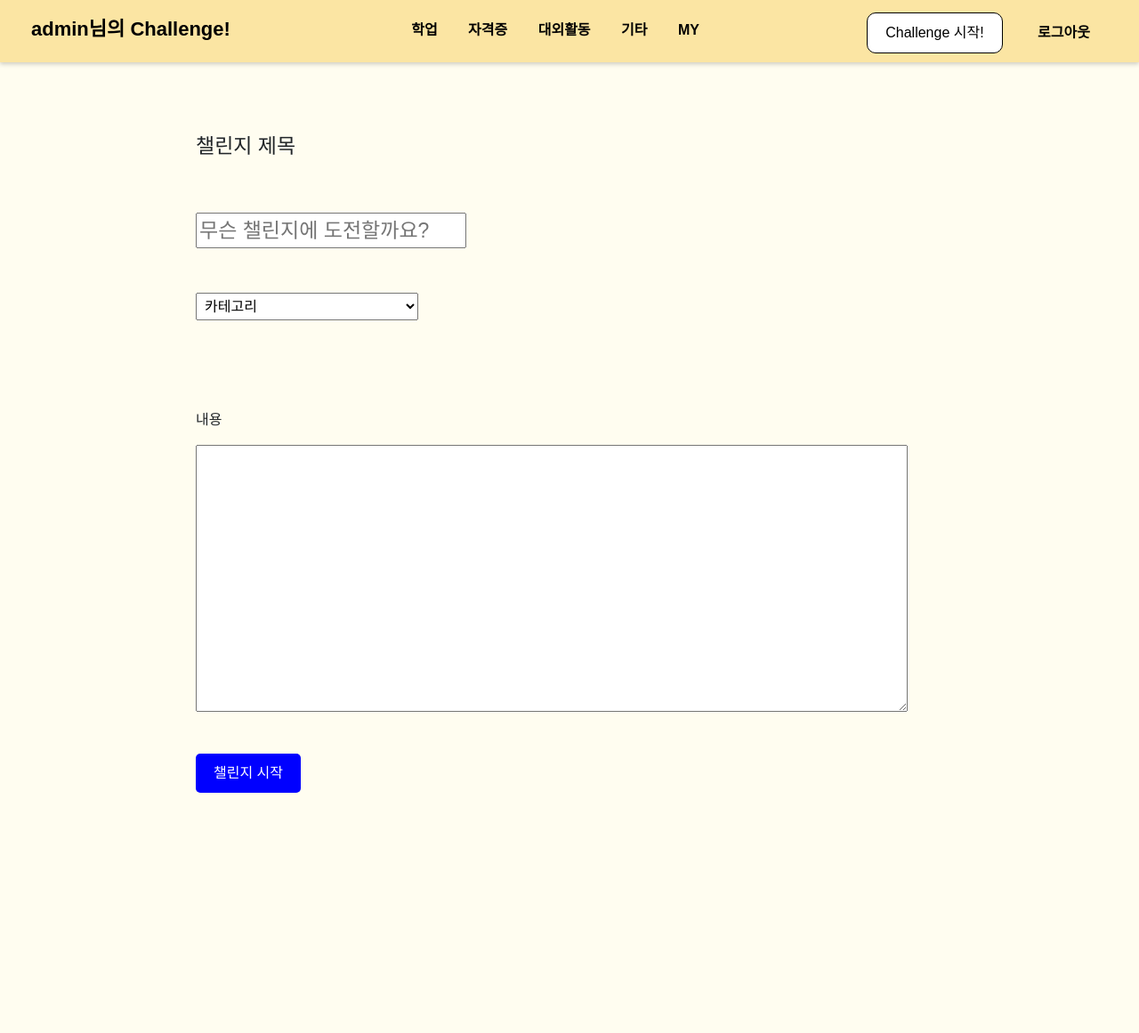
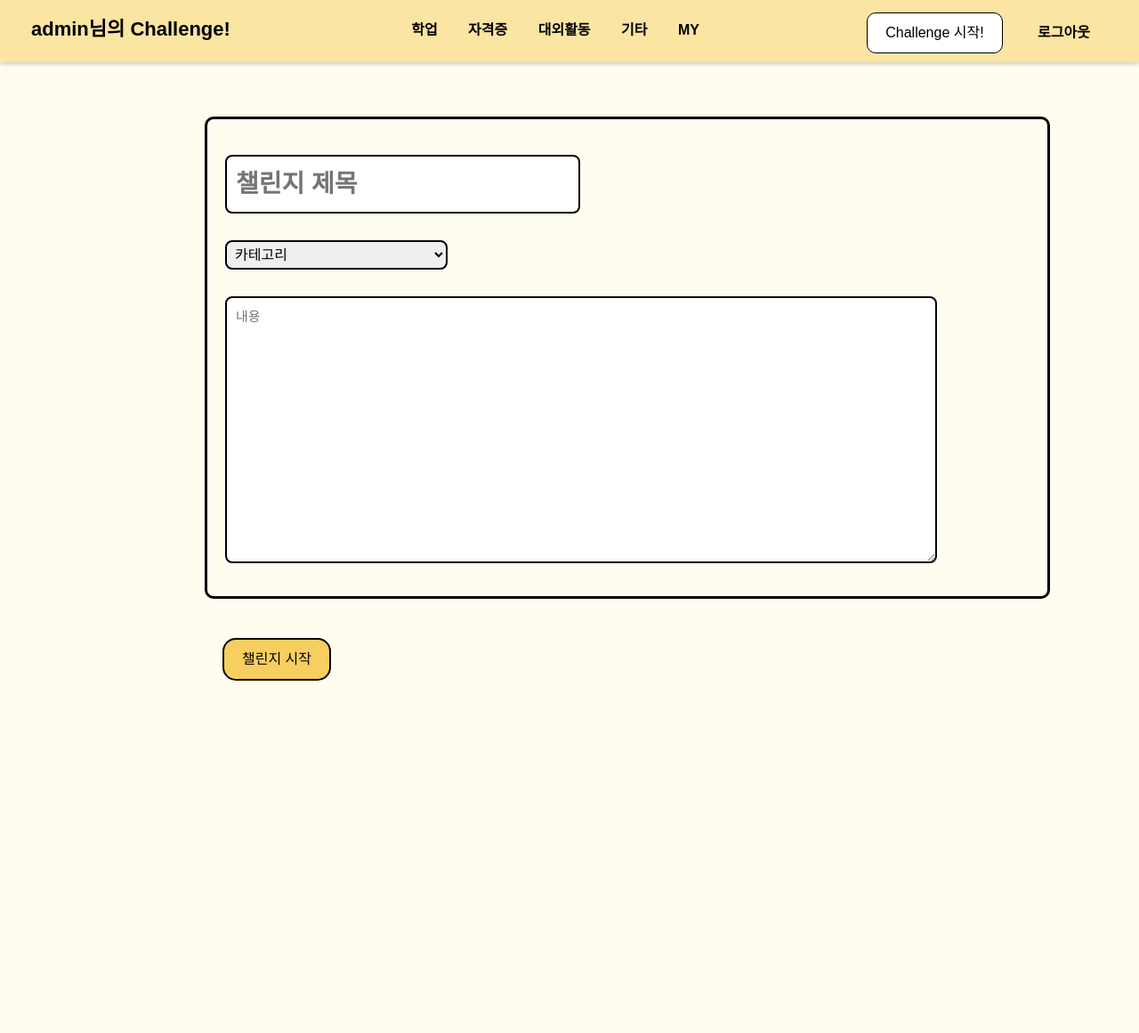
Before and after one commit to 2023-CodewithDuksung/2023-CodeWithDS-05, a Django app: page /board/challenge/new/ in a window 1280 px wide. Shown: the whole page at 89% size. After the commit the page ends 765 px from the top, so only its background shows below. Run offline with Django 4.2, Linux system fonts and the light colour scheme; a user stored in the database is signed in; data comes from the database, SQL or seed files in the repository; both versions use the stored data as it was after the commit; some libraries are stand-ins or nearby versions.

Commit message:
준완성

```diff
--- a/board/static/board/css/challenge_new.css
+++ b/board/static/board/css/challenge_new.css
@@ -1,17 +1,30 @@
 #new_body {
             font-family: Arial, sans-serif;
             margin: 0;
-            padding: 0;
+            padding: 10px;
             margin-top: 50px;
             margin-left: 150px;
             margin-bottom: 250px;
             width: 800px;
         }
 
+        .row #new_body .new_div {
+            /* background-color: #fcfabf; */
+            border: 3px solid black;
+            border-radius: 10px;
+            padding: 20px;
+            margin-right:20px;
+        }
+
         /* 챌린지 제목 스타일 */
         .new_title {
-            font-size: 23px;
-            margin: 30px 0px;
+            font-size: 28px;
+            font-weight: bold;
+            margin: 20px 0px;
+            border: 2px solid black;
+            border-radius: 8px;
+            color: black;
+            padding: 10px
         }
 
         /* 제목 입력 영역 */
@@ -19,37 +32,62 @@
             width: 500px;
             border: none;
             font-size: larger;
-            margin: 30px 0px;
+            margin: 20px 0px;
         }
+
+        /* .new_title::placeholder {
+            color: grey;
+            text-align: center; /* 원하는 텍스트 정렬으로 변경
+        }
+        */
 
         /* 카테고리 선택 영역 */
         #new_category {
             width: 250px;
             padding: 5px;
-            margin-top: 20px;
-            margin-bottom: 100px;
+            margin-top: 10px;
+            margin-bottom: 30px;
+            border: 2px solid black;
+            border-radius: 8px;
+
+            /* -webkit-appearance: none; */
+            /* appearance: none; */
+        }
+
+        #new_category:focus {
+            margin-bottom: 150px;
+        }
+
+        #new_category option {
+            border: 2px solid black;
         }
 
         /* 내용 영역 */
         #new_memo {
-            width: 800px;
+            width: 100%;
+            max-width: 800px;
             height: 300px;
-            margin-bottom: 20px;
+            margin-bottom: 10px;
             font-size: 15px;
+            padding: 10px;
+            border: 2px solid black;
+            border-radius: 8px;
         }
+
+
 
         /* 챌린지 시작 버튼 영역 */
         #new_button {
-            background-color: blue; /* 배경색을 파란색으로 설정 */
-            color: white; /* 글씨색을 흰색으로 설정 */
+            background-color: #f7cf60; /* 배경색을 파란색으로 설정 */
+            color: black; /* 글씨색을 흰색으로 설정 */
             padding: 10px 20px; /* 상하 10px, 좌우 20px 여백 */
-            margin: 20px 0px;
-            border: none; /* 테두리 없음 */
-            border-radius: 5px; /* 둥근 모서리 적용 */
+            margin: 20px 20px;
+            border: 2px solid black; /* 테두리 없음 */
+            border-radius: 15px; /* 둥근 모서리 적용 */
             cursor: pointer;
         }
 
         /* 챌린지 시작 버튼 호버 */
         #new_button:hover {
-            background-color: #0055cc; /* 호버 시 배경색 변경 */
+            background-color: #ffd560; /* 호버 시 배경색 변경 */
         }
--- a/board/static/board/css/listStyle.css
+++ b/board/static/board/css/listStyle.css
@@ -88,7 +88,7 @@ tbody tr:hover {
     margin: 8px 0;
     margin-bottom: 30px;
     padding: 14px;
-    border: 2px solid lightgrey;
+    border: #FBE5A3;
     border-radius: 8px;
     width: 95%;
     font-size: medium;
--- a/board/templates/board/challenge_new.html
+++ b/board/templates/board/challenge_new.html
@@ -3,10 +3,11 @@
 
 {% block main_area %}
 <div id="new_body" class="col">
+    <div class="new_div">
     <form method="post" enctype="multipart/form-data" style="display: inline-block;">
         {% csrf_token %}
-        <h4 class="new_title">챌린지 제목</h4>
-        {{form.title|add_class:"new_title"|attr:"placeholder:무슨 챌린지에 도전할까요?"}}
+        {% comment %} <h4 class="new_title">챌린지 제목</h4> {% endcomment %}
+        {{form.title|add_class:"new_title"|attr:"placeholder:챌린지 제목"}}
         <br>
         <select name="category" required id="new_category">
             <option value="" disabled selected>카테고리</option>
@@ -14,9 +15,9 @@
             <option value="{{c.name}}">{{c.name}}</option>
             {% endfor %}
         </select>
-        <p>내용</p>
-        <textarea cols="40" rows="10" name="memo" id="new_memo"></textarea>
-        <br>
+        <textarea cols="80" rows="10" name="memo" id="new_memo" placeholder="내용"></textarea>
+    </div>
+    <br>
         <button id="new_button" type="submit">챌린지 시작</button>
     </form>
 </div>
--- a/board/templates/board/list.html
+++ b/board/templates/board/list.html
@@ -5,7 +5,7 @@
     {% endif %}
 
     <div class="tableBlock">
-        <h3 style="background-color:#FBE5A3;">&plus; <span>진행중 Challenge</span></h3>
+        <h3 style="background-color:#FBE5A3;"><span><i class="fa-solid fa-spinner"></i>&nbsp;진행중인 Challenge</span></h3>
         <!--<span class="emoji">&#x1F4C4; </span>-->
         <table>
             <thead>
@@ -28,7 +28,7 @@
     <br><br><br>
 
     <div class="tableBlock">
-        <h3 style="background-color:#FBE5A3;">&checkmark; <span>성공 Challenge</span></h3>
+        <h3 style="background-color:#FBE5A3;"><span><i class="fa-solid fa-thumbs-up"></i>&nbsp;성공한 Challenge</span></h3>
         <table>
             <thead>
                 <tr><th>제목</th><th>며칠차</th><th>좋아요 수</th><th>전공/학번</th></tr>
```
Also changed, not shown: board/templates/board/challenge_detail.html (+24 -13 lines), mypage/templates/mypage/main.html (+12 -1 lines), mypage/templates/mypage/my_detail.html (+7 -7 lines), mypage/views.py (+67 -1 lines), db.sqlite3.
